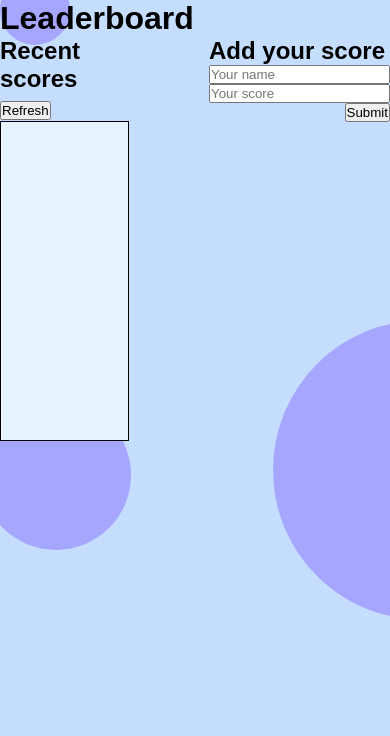
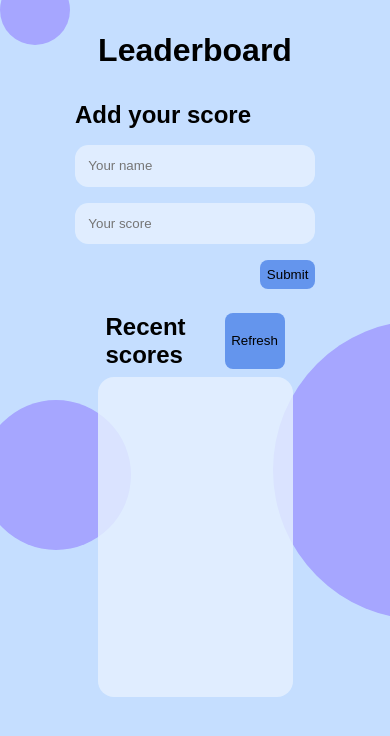
Before and after one commit to akucintavalent/leaderboard, a website built with webpack: page src/index.html in a window 390 px wide. Shown: the top 736 px of the page. Built offline with nearby package versions, Linux system fonts and the light colour scheme; no server answers; a web font is replaced by a local one.

Commit message:
Split scss into modules & Finish styling

```diff
--- a/src/index.html
+++ b/src/index.html
@@ -13,7 +13,7 @@
     <h1>Leaderboard</h1>
     <div class="container">
       <div class="scores-container">
-        <h2>Recent scores <button id="refresh">Refresh</button></h2>
+        <div class="scores-title-button"><h2>Recent scores</h2><button id="refresh">Refresh</button></div>
         <ul class="scores">
         </ul>
       </div>
--- a/src/index.js
+++ b/src/index.js
@@ -37,7 +37,8 @@ const loadScores = async () => {
     .then((response) => response.json());
   scores.sort((a, b) => b.score - a.score).forEach((score) => {
     const li = document.createElement('li');
-    li.innerHTML = `${score.user}: ${score.score}`;
+    li.classList.add('score-element');
+    li.innerHTML = `<p>${score.user}</p><p>${score.score}</p>`;
     scoresUl.appendChild(li);
   });
 };
--- /dev/null
+++ b/src/styles/_add_score.scss
@@ -0,0 +1,7 @@
+.add-score {
+  display: flex;
+  flex-direction: column;
+  gap: 1em;
+  flex-grow: 1;
+  width: 15em;
+}
--- a/src/styles/_base.scss
+++ b/src/styles/_base.scss
@@ -11,90 +11,13 @@
 body {
   background-color: rgb(197, 222, 255);
   font-family: 'Fuzzy Bubbles', sans-serif;
-  width: 100vw;
-  height: 100vh;
+  width: 100%;
+  height: 100%;
   font-weight: 700;
   overflow: hidden;
 }
 
-
-.circle {
-  $circle-width: 300px;
-  position: absolute;
-  background: rgb(166, 166, 255);
-  border-radius: 50%;
-  width: $circle-width;
-  height: $circle-width;
-  z-index: -1;
-
-  &-1 {
-    $circle-width: 300px;
-    width: $circle-width;
-    height: $circle-width;
-    left: 70%;
-    top: 20em;
-  }
-
-  &-2 {
-    $circle-width: 70px;
-    width: $circle-width;
-    height: $circle-width;
-    left: 0;
-    top: -3%;
-  }
-
-  &-3 {
-    $circle-width: 150px;
-    width: $circle-width;
-    height: $circle-width;
-    left: -5%;
-    top: 25em;
-  }
+h1 {
+  text-align: center;
+  padding: 1em;
 }
-
-button {
-  font-family: inherit;
-}
-
-input {
-  font-family: inherit;
-}
-
-.container {
-  display: flex;
-  gap: 5em;
-  width: 100%;
-
-  justify-content: center;
-}
-
-.scores {
-  list-style-type: none;
-  width: 100%;
-  height: 20em;
-  border: 1px solid black;
-  overflow: scroll;
-  padding: 1em;
-  background-color: rgb(231, 242, 255);
-
-  li {
-    height: 2em;
-    padding-top: 0.3em;
-    padding-left: 0.3em;
-    border-bottom: 1px solid rgb(148, 148, 148);
-  }
-}
-
-.add-score {
-  display: flex;
-  flex-direction: column;
-  width: 15em;
-}
-
-.scores-container {
-  width: 50%;
-}
-
-#submit {
-  align-self: end;
-}
--- /dev/null
+++ b/src/styles/_buttons.scss
@@ -0,0 +1,11 @@
+button {
+  font-family: inherit;
+  background-color: cornflowerblue;
+  padding: 0.5em;
+  border-radius: 8px;
+  border: 0;
+}
+
+#submit {
+  align-self: end;
+}
--- /dev/null
+++ b/src/styles/_circles.scss
@@ -0,0 +1,37 @@
+.circle {
+  $circle-width: 300px;
+
+  position: absolute;
+  background: rgb(166, 166, 255);
+  border-radius: 50%;
+  width: $circle-width;
+  height: $circle-width;
+  z-index: -1;
+
+  &-1 {
+    $circle-width: 300px;
+
+    width: $circle-width;
+    height: $circle-width;
+    left: 70%;
+    top: 20em;
+  }
+
+  &-2 {
+    $circle-width: 70px;
+
+    width: $circle-width;
+    height: $circle-width;
+    left: 0;
+    top: -3%;
+  }
+
+  &-3 {
+    $circle-width: 150px;
+
+    width: $circle-width;
+    height: $circle-width;
+    left: -5%;
+    top: 25em;
+  }
+}
--- /dev/null
+++ b/src/styles/_container.scss
@@ -0,0 +1,16 @@
+.container {
+  display: flex;
+  padding: 0 5%;
+  gap: 5%;
+  width: 100%;
+  flex-direction: row;
+  justify-content: space-evenly;
+  justify-content: center;
+
+  @media (max-width: 768px) {
+    flex-direction: column-reverse;
+    align-items: center;
+    gap: 1em;
+    padding: 0;
+  }
+}
--- /dev/null
+++ b/src/styles/_inputs.scss
@@ -0,0 +1,7 @@
+input {
+  font-family: inherit;
+  padding: 1em;
+  background-color: rgba(231, 242, 255, 0.808);
+  border-radius: 1em;
+  border: 0;
+}
--- /dev/null
+++ b/src/styles/_show_scores.scss
@@ -0,0 +1,35 @@
+.scores-container {
+  width: 50%;
+}
+
+.scores-title-button {
+  width: 100%;
+  display: flex;
+  flex-direction: row;
+  justify-content: space-between;
+  padding: 0.5em;
+}
+
+.scores {
+  list-style-type: none;
+  flex-grow: 1;
+  height: 20em;
+  // border: 1px solid black;
+  overflow: scroll;
+  padding: 1em;
+  background-color: rgba(231, 242, 255, 0.808);
+  border-radius: 1em;
+
+  li {
+    min-height: 2em;
+    padding-top: 0.3em;
+    padding-left: 0.3em;
+    border-bottom: 1px solid rgba(148, 148, 148, 0.466);
+  }
+}
+
+.score-element {
+  display: flex;
+  flex-direction: row;
+  justify-content: space-between;
+}
--- a/src/styles/main.scss
+++ b/src/styles/main.scss
@@ -1 +1,7 @@
 @import 'base';
+@import 'circles';
+@import 'buttons';
+@import 'inputs';
+@import 'show_scores';
+@import 'add_score';
+@import 'container';
```
Also changed, not shown: src/styles/main.css, 1 other file.
